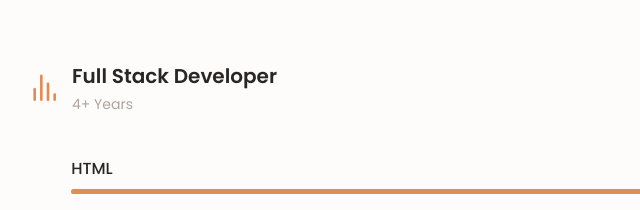
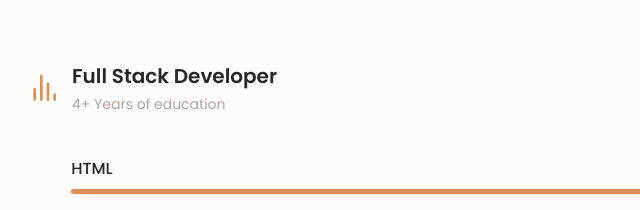
Before and after one commit to EduSScs/EduSScs.github.io, a plain HTML site: page index.html in a window 1280 px wide. Shown: the part 1810-2020 px from the top of the page, 228-868 px from the left. Drawn offline with nearby package versions, Linux system fonts and the light colour scheme.

Commit message:
Updated Resume and descriptions
Uploaded a more updated resume and changed description to describe my experience in a more clean manner.

```diff
--- a/index.html
+++ b/index.html
@@ -158,7 +158,7 @@
                                 <i class="uil uil-analytics skills__icon"></i>
                                <div>
                                    <h1 class="skills__title">Full Stack Developer</h1>
-                                   <span class="skills__subtitle">4+ Years</span>
+                                   <span class="skills__subtitle">4+ Years of education</span>
                                </div>
 
                                <i class="uil uil-angle-down skills__arrow"></i>
```
Also changed, not shown: 2 other files.
